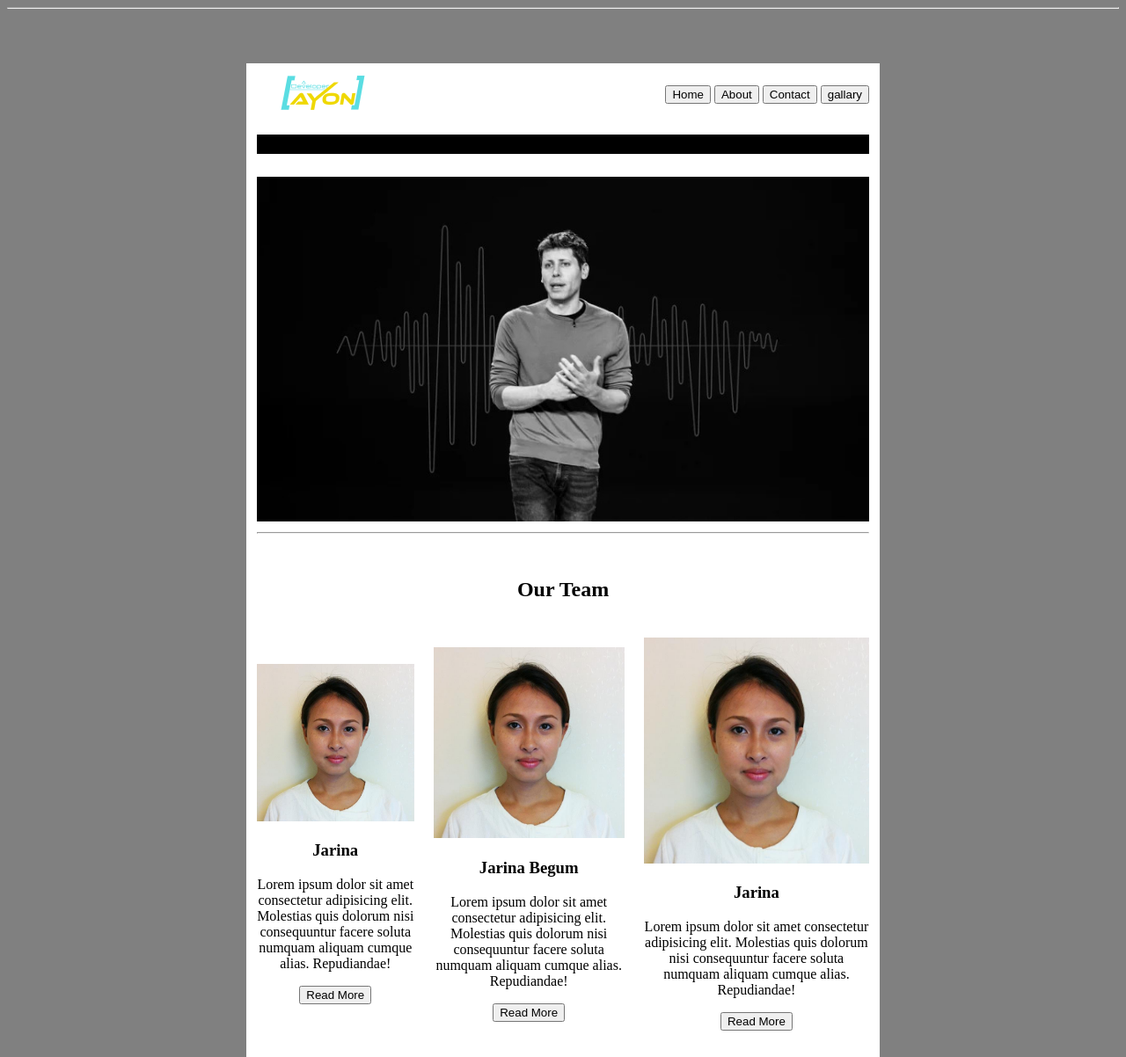
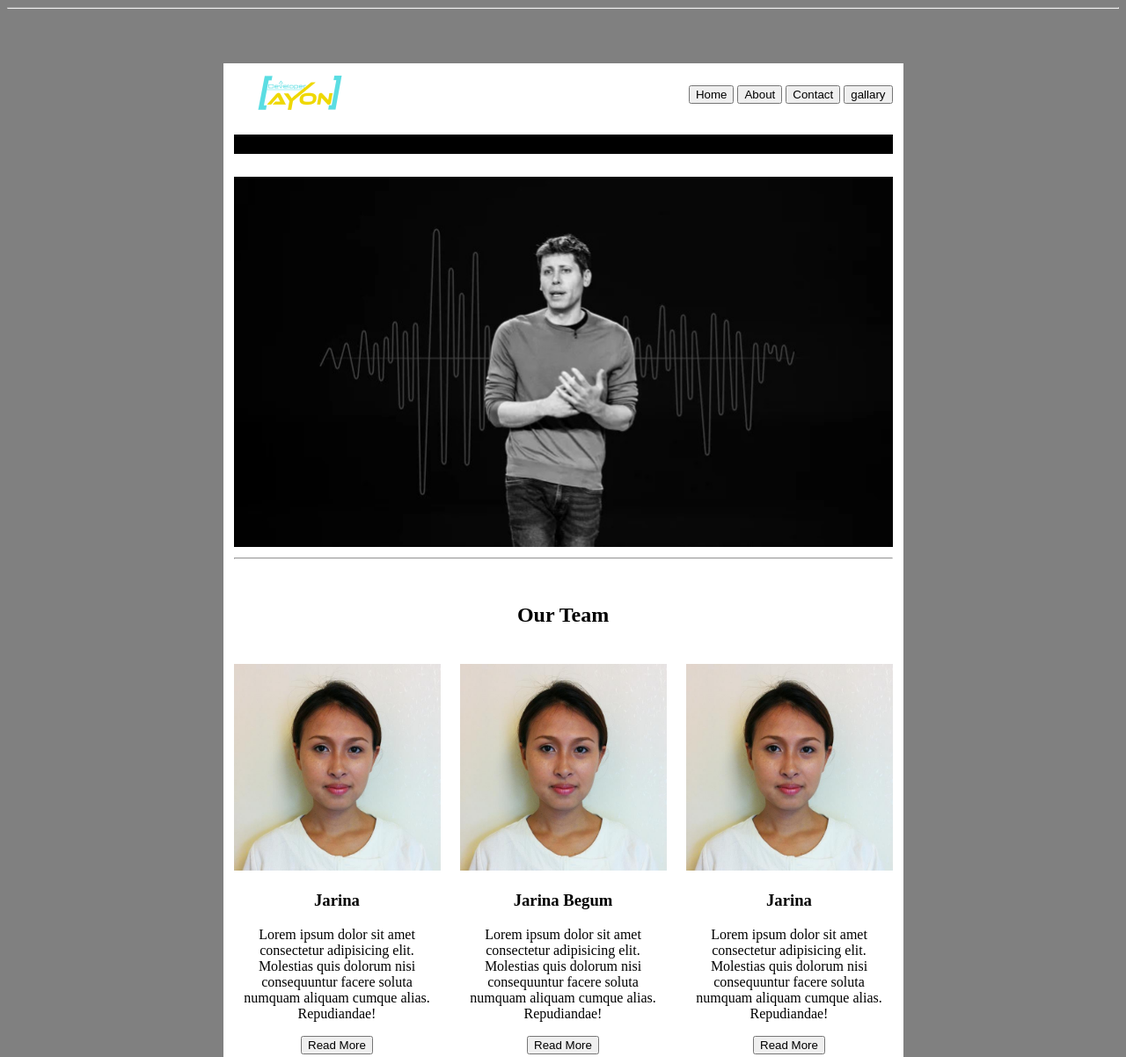
Before and after one commit to developerayon/html-single-page, a plain HTML site: page index.html in a window 1280 px wide. Shown: the top 1202 px of the page at 88% size. Drawn offline with Linux system fonts and the light colour scheme.

Commit message:
Update index.html

```diff
--- a/index.html
+++ b/index.html
@@ -5,11 +5,7 @@
     <meta name="viewport" content="width=device-width, initial-scale=1.0">
     <title>Html One page Website</title>
 
-    <style>
-        img {
-    max-width: 100% !important;
-}
-    </style>
+
 </head>
 <body bgcolor="gray">
 <table align="center" width="720" bgcolor="white" cellpadding="10">
@@ -48,7 +44,7 @@
     </tr>
     <tr>
         <td colspan="2" align="center" ">
-            <img src="./image/tm.jpg" alt="">
+            <img src="./image/tm.jpg" alt="" width="235">
             <h3 >Jarina
             </h3>
             <p>Lorem ipsum dolor sit amet consectetur adipisicing elit. Molestias quis dolorum nisi consequuntur facere soluta numquam aliquam cumque alias. Repudiandae!
@@ -56,7 +52,7 @@
             <button>Read More</button>
         </td>
         <td colspan="2" align="center">
-            <img src="./image/tm.jpg" alt="" width="100%">
+            <img src="./image/tm.jpg" alt="" width="235">
             <h3 align="center" >Jarina Begum
             </h3>
             <p align="center">Lorem ipsum dolor sit amet consectetur adipisicing elit. Molestias quis dolorum nisi consequuntur facere soluta numquam aliquam cumque alias. Repudiandae!
@@ -64,7 +60,7 @@
             <button align="center" >Read More</button>
         </td>
         <td colspan="2" align="center">
-            <img src="./image/tm.jpg" alt="" width="100%">
+            <img src="./image/tm.jpg" alt="" width="235">
             <h3 align="center" >Jarina
             </h3>
             <p align="center">Lorem ipsum dolor sit amet consectetur adipisicing elit. Molestias quis dolorum nisi consequuntur facere soluta numquam aliquam cumque alias. Repudiandae!
```
